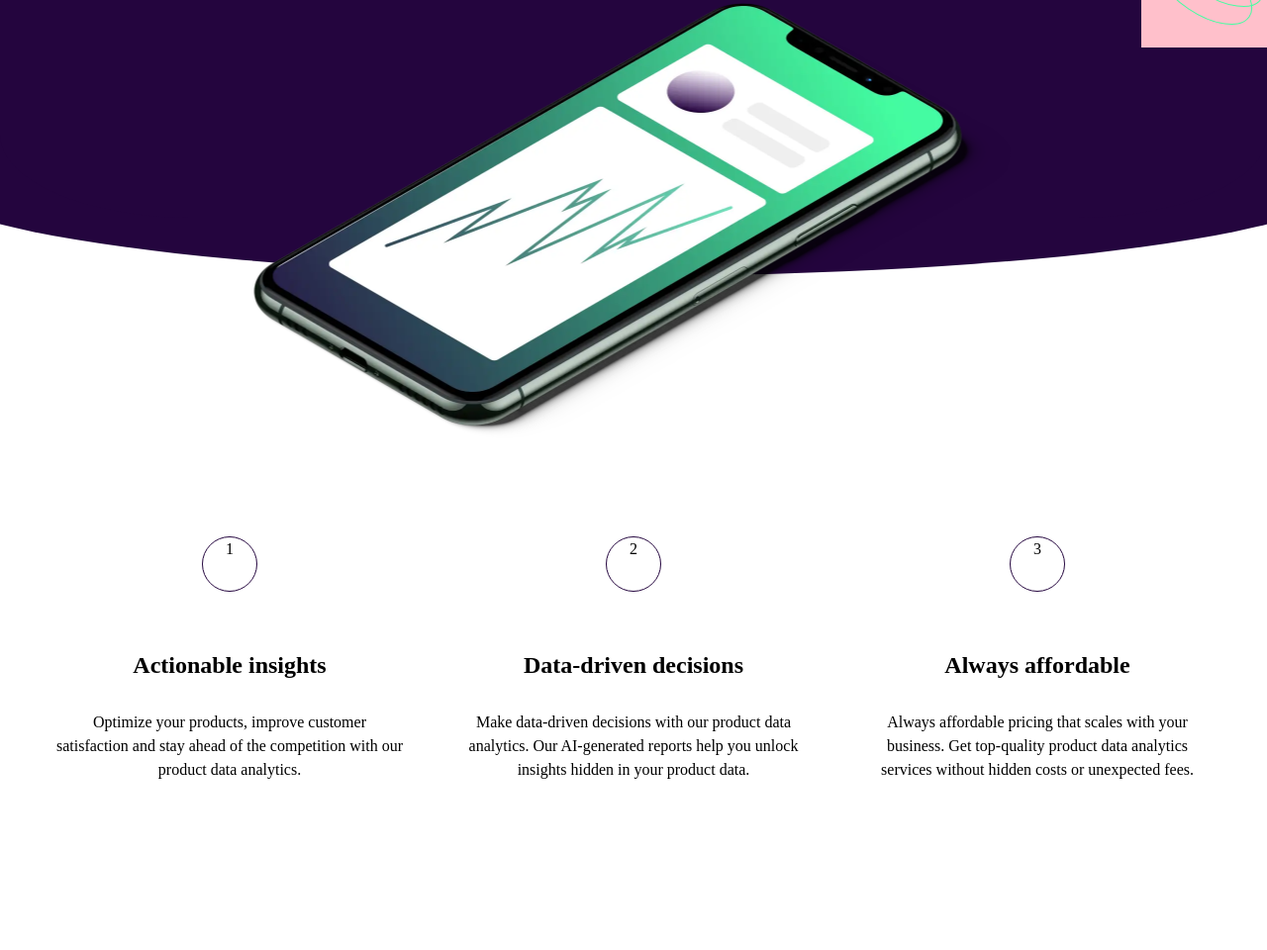
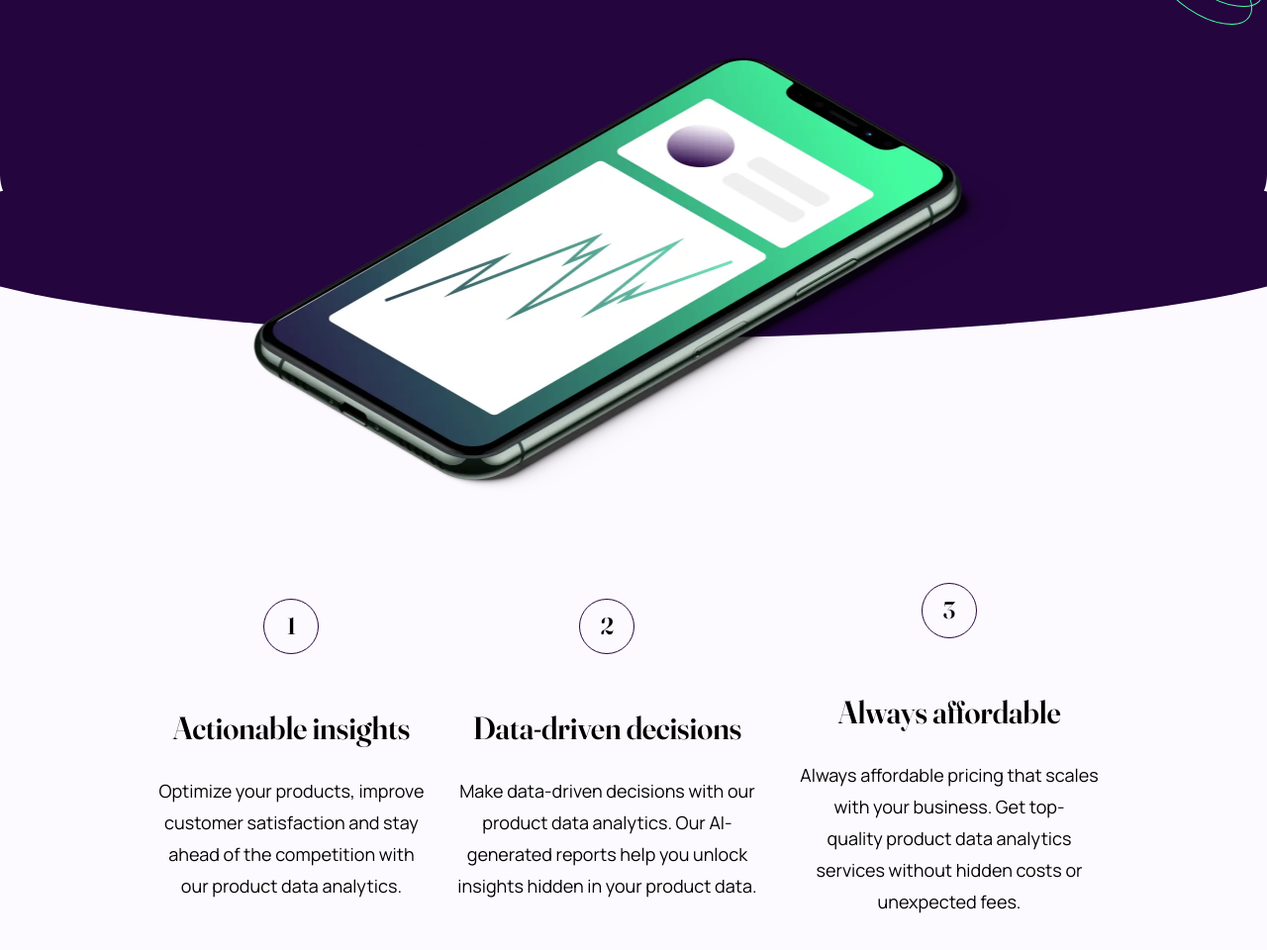
Before and after one commit to turkan03/workit-landing-page, a plain HTML site: page index.html in a window 1280 px wide. Shown: the part 486-1446 px from the top of the page at 99% size. Before the commit the page ends 1276 px from the top, so only its background shows below. Drawn offline with Linux system fonts and the light colour scheme.

Commit message:
Add all style for features section

```diff
--- a/css/index.css
+++ b/css/index.css
@@ -17,12 +17,10 @@
 }
 
 /* MAIN CSS STYLE */
-body {
+main {
   position: relative;
-}
-
-main {
   overflow-x: hidden;
+  background-color: var(--light-purple);
 }
 .flex {
   display: flex;
@@ -70,10 +68,10 @@ main::before {
   height: 200px;
   clip-path: ellipse(57% 100px at center);
   position: absolute;
-  bottom: 44.8%;
+  bottom: 58%;
   left: 50%;
   transform: translate(-50%, 30%);
-  z-index: -1;
+  z-index: 1;
 }
 
 /* HERO SECTION */
@@ -81,13 +79,14 @@ main::before {
 .hero {
   background-color: var(--purple);
   width: 100%;
-  height: 35rem;
+  min-height: 38rem;
   position: relative;
   border-bottom-left-radius: 15%;
   border-bottom-right-radius: 15%;
   display: flex;
   flex-direction: column;
   align-items: center;
+  margin-bottom: 233px;
 }
 
 .hero::before {
@@ -102,7 +101,6 @@ main::before {
   position: absolute;
   right: -47.49px;
   top: 200px;
-  background-color: pink;
 }
 
 .hero_content {
@@ -148,15 +146,36 @@ main::before {
 }
 .hero_img {
   position: absolute;
-  bottom: -40%;
+  bottom: -38%;
   left: 50%;
   transform: translateX(-50%);
+  z-index: 2;
 }
 /* FEATURES SECTION */
 
 .features {
-  margin-top: 322px;
-  justify-content: space-evenly;
+  font-family: "Fraunces", serif;
+
+  gap: 32px;
+
+  background-color: var(--light-purple);
+  margin-bottom: 72px;
+  padding: 88px 160px 140px 160px;
+}
+
+.features::after {
+  content: "";
+  background-color: var(--light-purple);
+  position: absolute;
+  display: block;
+  width: 100%;
+  height: 200px;
+  clip-path: ellipse(57% 100px at center);
+
+  bottom: 0;
+  left: 0;
+  transform: translate(0%, 0%);
+  /* z-index: -1; */
 }
 
 .features__content {
@@ -167,16 +186,25 @@ main::before {
   gap: 3.5rem;
 }
 
-.features__content span {
-  display: inline-block;
+.features__num {
+  border: solid 1px var(--purple);
+  border-radius: 50%;
   width: 3.5rem;
   height: 3.5rem;
-  border: solid 1px var(--purple);
-  border-radius: 50%;
-  justify-content: center;
+
   align-items: center;
+
+  font-size: 1.5rem;
+  line-height: 2.5rem;
 }
 
 .features__content h2 {
   margin-bottom: 1.75rem;
+  font-size: 2rem;
+  line-height: 2.375rem;
 }
+.features__content p {
+  font-family: "Manrope", sans-serif;
+  font-size: 1.125rem;
+  line-height: 2rem;
+}
--- a/index.html
+++ b/index.html
@@ -41,7 +41,9 @@
       </section>
       <section class="features flex">
         <div class="features__content features__itm1 flex">
-          <span>1</span>
+          <div class="features__num flex">
+            <span>1</span>
+          </div>
           <div>
             <h2>Actionable insights</h2>
             <p>
@@ -51,7 +53,9 @@
           </div>
         </div>
         <div class="features__content features__itm2 flex">
-          <span>2</span>
+          <div class="features__num flex">
+            <span>2</span>
+          </div>
           <div>
             <h2>Data-driven decisions</h2>
             <p>
@@ -62,7 +66,9 @@
           </div>
         </div>
         <div class="features__content features__itm3 flex">
-          <span class="flex">3</span>
+          <div class="features__num flex">
+            <span>3</span>
+          </div>
           <div>
             <h2>Always affordable</h2>
             <p>
```
